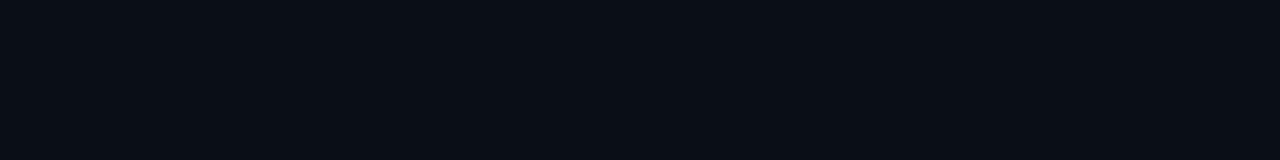
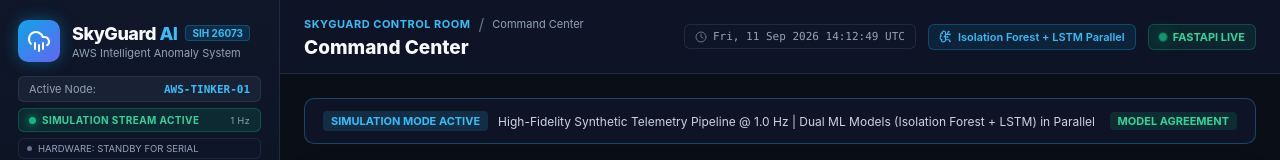
Before and after one commit to RASHIDKUMAR01/SIH, a React app in the folder frontend/: page / in a window 1280 px wide. Shown: the top 160 px of the page. Built offline with nearby package versions, Linux system fonts and the light colour scheme; no server answers; the HTML template or start-up script is replaced by a standard one.

Commit message:
fix(ui): define timeStr state and UTC clock updater in NewDashboard.jsx

```diff
--- a/frontend/src/components/NewDashboard.jsx
+++ b/frontend/src/components/NewDashboard.jsx
@@ -50,6 +50,7 @@
   const [isInjecting, setIsInjecting] = useState(false);
   const [initialLoading, setInitialLoading] = useState(false);
   const [errorMsg, setErrorMsg] = useState(null);
+  const [timeStr, setTimeStr] = useState("");
 
   const [currentTelemetry, setCurrentTelemetry] = useState(null);
   const [history, setHistory] = useState([]);
@@ -59,6 +60,17 @@
 
   const [activeAlert, setActiveAlert] = useState(null);
   const lastAnomalyTimeRef = useRef(null);
+
+  // Real-time UTC clock updater
+  useEffect(() => {
+    const updateTime = () => {
+      const now = new Date();
+      setTimeStr(now.toUTCString().replace("GMT", "UTC"));
+    };
+    updateTime();
+    const interval = setInterval(updateTime, 1000);
+    return () => clearInterval(interval);
+  }, []);
 
   const handleIncomingTelemetry = useCallback((data) => {
     if (!data) return;
```
